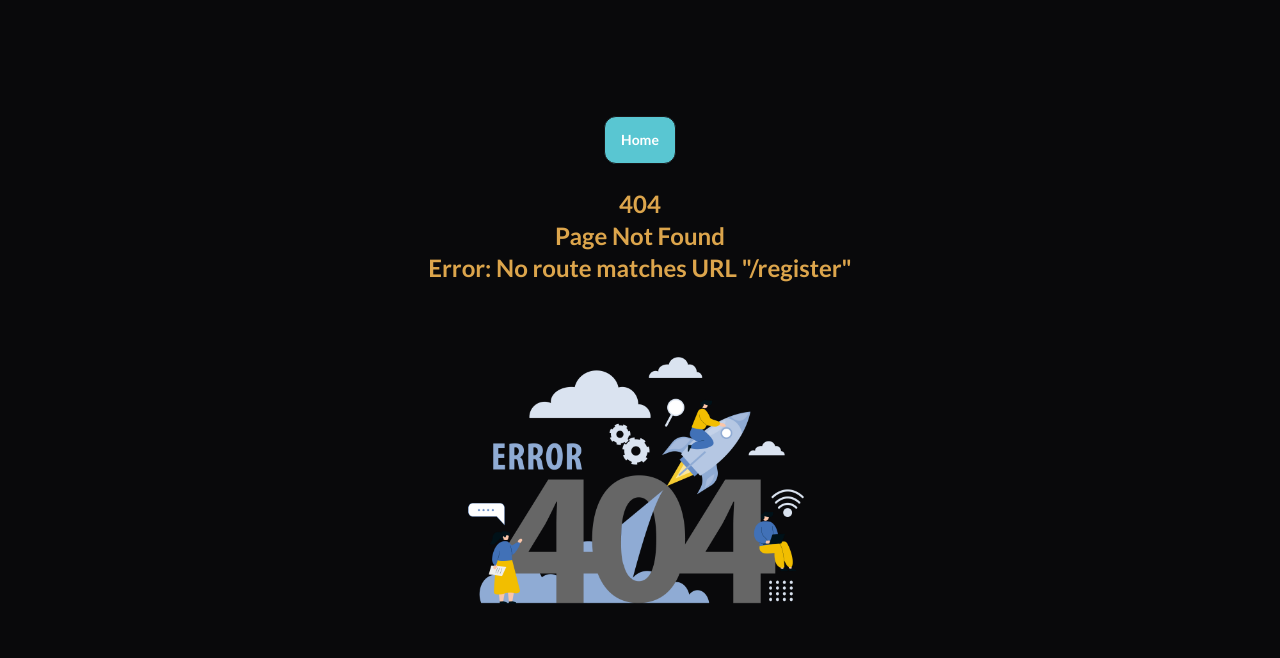
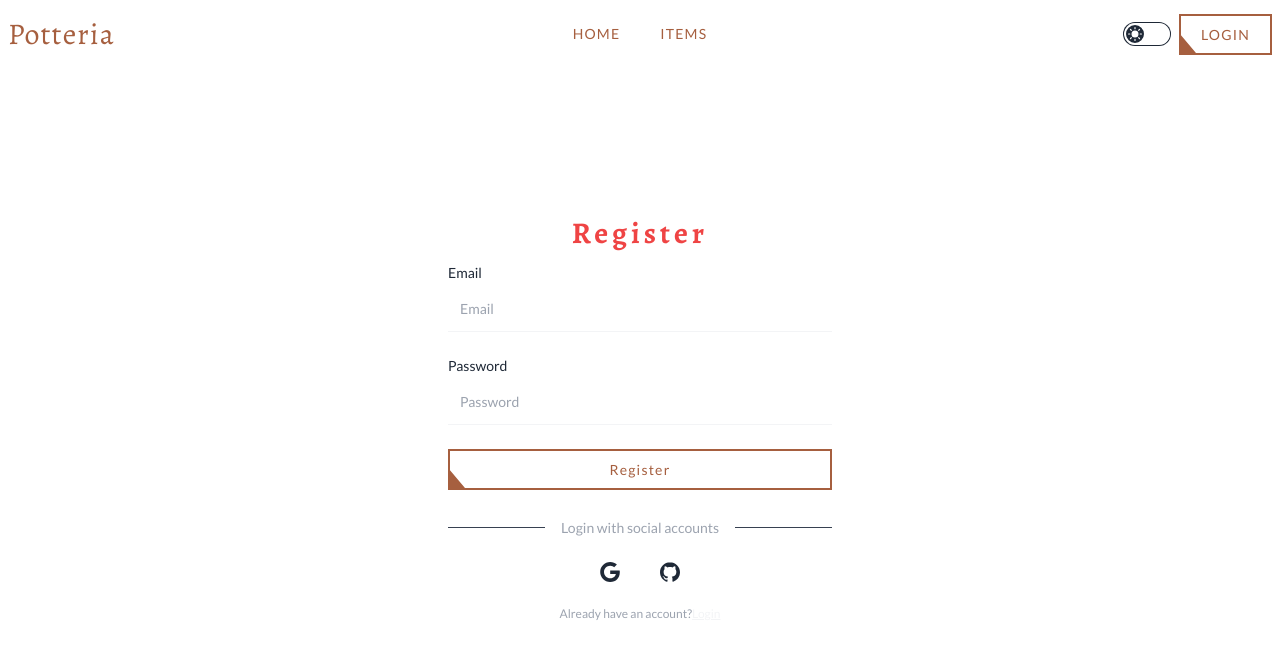
Before and after one commit to NoorTushar/potteria-client, a React (Vite) app: page /register in a window 1280 px wide. Before the commit this address had no page. Shown: the top 658 px of the page. Built offline with nearby package versions, Linux system fonts and the light colour scheme.

Commit message:
create user with firebase is working on basic level

```diff
--- a/package.json
+++ b/package.json
@@ -10,6 +10,7 @@
     "preview": "vite preview"
   },
   "dependencies": {
+    "firebase": "^10.11.1",
     "localforage": "^1.10.0",
     "match-sorter": "^6.3.4",
     "prop-types": "^15.8.1",
--- /dev/null
+++ b/src/Firebase/firebase.config.js
@@ -0,0 +1,16 @@
+import { initializeApp } from "firebase/app";
+import { getAuth } from "firebase/auth";
+
+// Your web app's Firebase configuration
+const firebaseConfig = {
+   apiKey: "AIzaSyC5gHVUUyPcARhajC0dUkNaliOPquvzlo0",
+   authDomain: "potteria-auth.firebaseapp.com",
+   projectId: "potteria-auth",
+   storageBucket: "potteria-auth.appspot.com",
+   messagingSenderId: "513402321696",
+   appId: "1:513402321696:web:49f9838d7dd4cc859bf545",
+};
+
+// Initialize Firebase
+const app = initializeApp(firebaseConfig);
+export const auth = getAuth(app);
--- /dev/null
+++ b/src/Pages/Register/Register.jsx
@@ -0,0 +1,166 @@
+import { Link } from "react-router-dom";
+// React-Hook-Form: (1)
+import { useForm } from "react-hook-form";
+import { useContext } from "react";
+import { AuthContext } from "../../Providers/AuthProvider";
+
+const Register = () => {
+   const { theme, createUser } = useContext(AuthContext);
+
+   // React-Hook-Form: (2a)
+   const {
+      register,
+      handleSubmit,
+      getValues,
+      reset,
+      formState: { errors },
+   } = useForm();
+
+   // React-Hook-Form: (2b)
+   const onSubmit = () => {
+      const email = getValues("email");
+      const password = getValues("password");
+
+      console.log(email, password);
+
+      createUser(email, password)
+         .then((data) => {
+            console.log(data.user);
+            reset();
+         })
+         .catch((err) => console.log(err));
+   };
+
+   return (
+      <div className="min-h-[calc(100vh-100px)] flex flex-col items-center justify-center">
+         <div className="w-full mx-auto max-w-md p-8 space-y-3  ">
+            <h1
+               className={`text-3xl font-bold text-center tracking-[4px] ${
+                  theme === "luxury" ? "text-blue-500" : "text-red-500"
+               }`}
+            >
+               Register
+            </h1>
+            {/* // React-Hook-Form: (3) */}
+            <form onSubmit={handleSubmit(onSubmit)} className="space-y-6">
+               {/* email field */}
+               <div className="space-y-1 text-sm">
+                  <label htmlFor="email" className="block ">
+                     Email
+                  </label>
+                  <input
+                     // React-Hook-Form: (4)
+                     {...register("email", {
+                        required: {
+                           value: true,
+                           message: "Must provide an email",
+                        },
+                        pattern: {
+                           value: /^[^\s@]+@[^\s@]+\.[^\s@]+$/,
+                           message: "Must provide a valid email address",
+                        },
+                     })}
+                     type="email"
+                     name="email"
+                     id="email"
+                     placeholder="Email"
+                     className="w-full p-3 border-b border-gray-100  outline-none duration-300 focus:border-[#A65F3F] "
+                  />
+                  {/* // React-Hook-Form: (5) */}
+                  {errors?.email && (
+                     <span className="text-red-500 block mt-1 mb-2 font-didact">
+                        {errors.email.message}
+                     </span>
+                  )}
+               </div>
+
+               {/* password field */}
+               <div className="space-y-1 text-sm">
+                  <label htmlFor="password" className="block ">
+                     Password
+                  </label>
+                  <input
+                     // React-Hook-Form: (6)
+                     {...register("password", {
+                        required: {
+                           value: true,
+                           message: "Must provide a password.",
+                        },
+                        minLength: {
+                           value: 6,
+                           message: "Password must be at least of 6 characters",
+                        },
+                        pattern: {
+                           value: /^(?=.*[A-Z])(?=.*[a-z])(?=.*[\d!@#$%^&*()]?).{6,}$/,
+                           message:
+                              "Must have at least one uppercase letter and one lowercase letter.",
+                        },
+                     })}
+                     type="password"
+                     name="password"
+                     id="password"
+                     placeholder="Password"
+                     className="w-full p-3 border-b border-gray-100  outline-none duration-300 focus:border-[#A65F3F] "
+                  />
+                  {/* // React-Hook-Form: (7) */}
+                  {errors?.password && (
+                     <span className="text-red-500 block mt-1 mb-2 font-didact">
+                        {errors.password.message}
+                     </span>
+                  )}
+               </div>
+
+               <button className="w-full  relative inline-flex items-center justify-start px-5 py-2 overflow-hidden font-medium transition-all bg-white  hover:bg-white group border-2 border-[#a65f3f] text-[14px] tracking-[1.2px]">
+                  <span className="w-48 h-48 rounded rotate-[-40deg] bg-[#a65f3f]  absolute bottom-0 left-0 -translate-x-full ease-out duration-500 transition-all translate-y-full mb-9 ml-9 group-hover:ml-0 group-hover:mb-32 group-hover:translate-x-0"></span>
+                  <span className="relative w-full text-[#a65f3f] transition-colors duration-300 ease-in-out group-hover:text-white text-center">
+                     Register
+                  </span>
+               </button>
+            </form>
+            <div className="flex items-center pt-4 space-x-1">
+               <div className="flex-1 h-px sm:w-16 bg-gray-700 "></div>
+               <p className="px-3 text-sm  text-gray-400">
+                  Login with social accounts
+               </p>
+               <div className="flex-1 h-px sm:w-16 bg-gray-700"></div>
+            </div>
+            <div className="flex justify-center space-x-4">
+               {/* google sign in */}
+               <button
+                  aria-label="Log in with Google"
+                  className="p-3 rounded-sm"
+               >
+                  <svg
+                     xmlns="http://www.w3.org/2000/svg"
+                     viewBox="0 0 32 32"
+                     className="w-5 h-5 fill-current"
+                  >
+                     <path d="M16.318 13.714v5.484h9.078c-0.37 2.354-2.745 6.901-9.078 6.901-5.458 0-9.917-4.521-9.917-10.099s4.458-10.099 9.917-10.099c3.109 0 5.193 1.318 6.38 2.464l4.339-4.182c-2.786-2.599-6.396-4.182-10.719-4.182-8.844 0-16 7.151-16 16s7.156 16 16 16c9.234 0 15.365-6.49 15.365-15.635 0-1.052-0.115-1.854-0.255-2.651z"></path>
+                  </svg>
+               </button>
+               {/* gitHub sign in */}
+               <button
+                  aria-label="Log in with GitHub"
+                  className="p-3 rounded-sm"
+               >
+                  <svg
+                     xmlns="http://www.w3.org/2000/svg"
+                     viewBox="0 0 32 32"
+                     className="w-5 h-5 fill-current"
+                  >
+                     <path d="M16 0.396c-8.839 0-16 7.167-16 16 0 7.073 4.584 13.068 10.937 15.183 0.803 0.151 1.093-0.344 1.093-0.772 0-0.38-0.009-1.385-0.015-2.719-4.453 0.964-5.391-2.151-5.391-2.151-0.729-1.844-1.781-2.339-1.781-2.339-1.448-0.989 0.115-0.968 0.115-0.968 1.604 0.109 2.448 1.645 2.448 1.645 1.427 2.448 3.744 1.74 4.661 1.328 0.14-1.031 0.557-1.74 1.011-2.135-3.552-0.401-7.287-1.776-7.287-7.907 0-1.751 0.62-3.177 1.645-4.297-0.177-0.401-0.719-2.031 0.141-4.235 0 0 1.339-0.427 4.4 1.641 1.281-0.355 2.641-0.532 4-0.541 1.36 0.009 2.719 0.187 4 0.541 3.043-2.068 4.381-1.641 4.381-1.641 0.859 2.204 0.317 3.833 0.161 4.235 1.015 1.12 1.635 2.547 1.635 4.297 0 6.145-3.74 7.5-7.296 7.891 0.556 0.479 1.077 1.464 1.077 2.959 0 2.14-0.020 3.864-0.020 4.385 0 0.416 0.28 0.916 1.104 0.755 6.4-2.093 10.979-8.093 10.979-15.156 0-8.833-7.161-16-16-16z"></path>
+                  </svg>
+               </button>
+            </div>
+            <p className="text-xs text-center sm:px-6  text-gray-400">
+               Already have an account?
+               <Link to={"/login"} className="underline text-gray-100 ">
+                  Login
+               </Link>
+            </p>
+         </div>
+      </div>
+   );
+};
+
+export default Register;
--- a/src/Providers/AuthProvider.jsx
+++ b/src/Providers/AuthProvider.jsx
@@ -1,5 +1,7 @@
 import { createContext, useState } from "react";
 import PropTypes from "prop-types";
+import { createUserWithEmailAndPassword } from "firebase/auth";
+import { auth } from "../Firebase/firebase.config";
 
 export const AuthContext = createContext(null);
 
@@ -9,7 +11,12 @@
       localStorage.getItem("theme") ? localStorage.getItem("theme") : "light"
    );
 
-   const allValues = { theme, setTheme };
+   // create firebase user
+   const createUser = (email, password) => {
+      return createUserWithEmailAndPassword(auth, email, password);
+   };
+
+   const allValues = { theme, setTheme, createUser };
    return (
       <AuthContext.Provider value={allValues}>{children}</AuthContext.Provider>
    );
--- a/src/Routes/Routes.jsx
+++ b/src/Routes/Routes.jsx
@@ -5,6 +5,7 @@
 import Home from "../Pages/Home/Home";
 import Items from "../Pages/Items/Items";
 import Login from "../Pages/Login/Login";
+import Register from "../Pages/Register/Register";
 
 export const router = createBrowserRouter([
    {
@@ -24,6 +25,10 @@
             path: "/login",
             element: <Login></Login>,
          },
+         {
+            path: "/register",
+            element: <Register></Register>,
+         },
       ],
    },
 ]);
```
Also changed, not shown: 1 other file (tests, documents, lock files or other folders).
